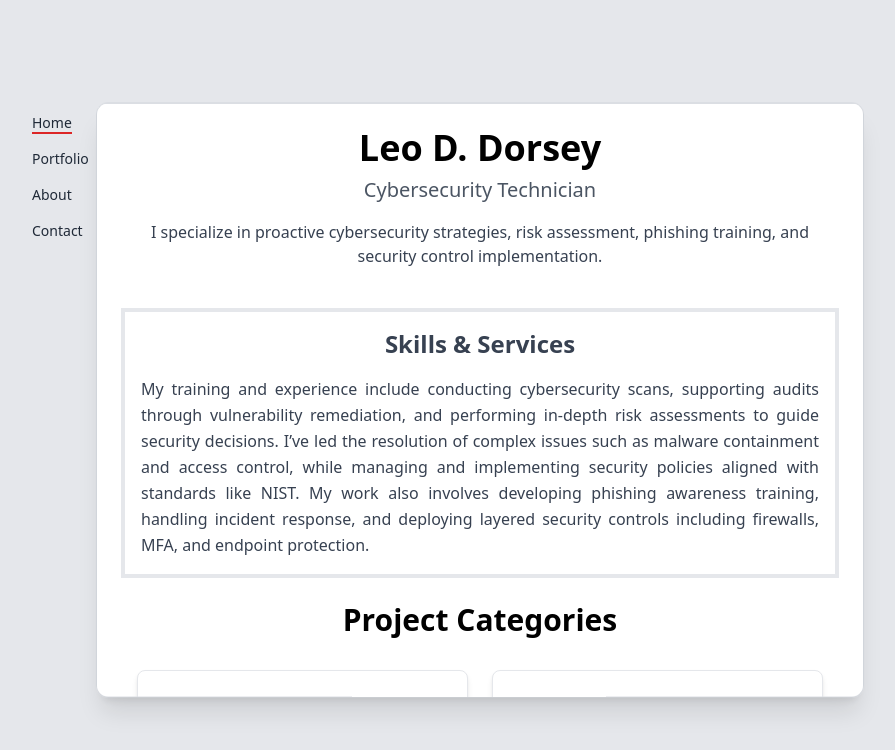
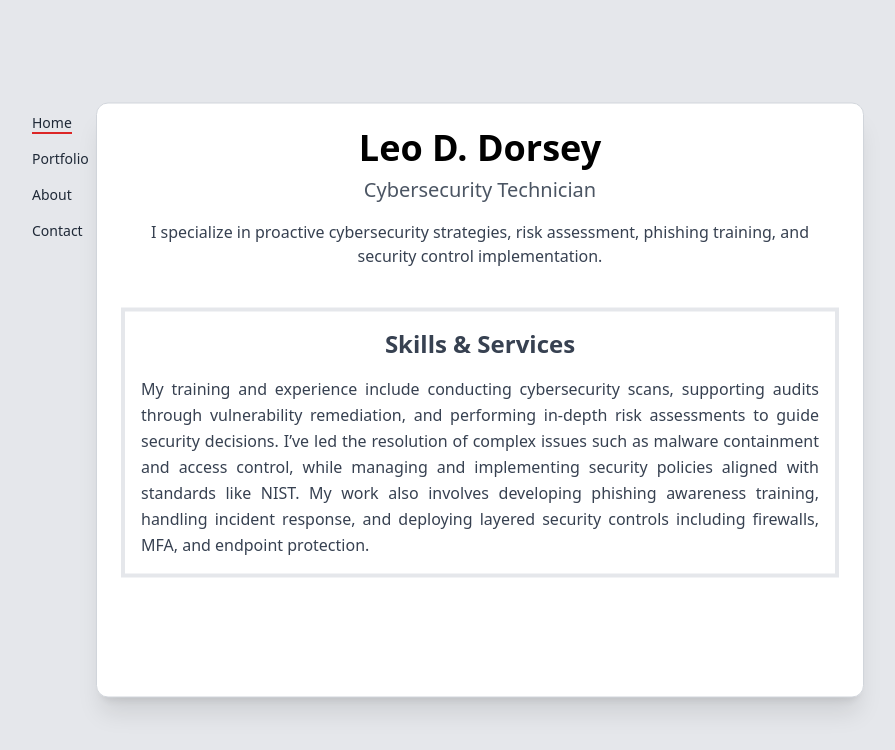
Before and after one commit to lddorse/cybersecurityportfolio, a React (Vite) app: page / in a window 1280 px wide. Shown: the top 750 px of the page, without its empty margins (160-1055 px from the left). Built offline with nearby package versions, Linux system fonts and the light colour scheme.

Commit message:
update title

```diff
--- a/src/App.jsx
+++ b/src/App.jsx
@@ -40,7 +40,6 @@ function App() {
             <FixedCardLayout>
                 <Hero />
                 <Skills />
-                <ProjectCategories />
               </FixedCardLayout>
           </div>
         } />
```
